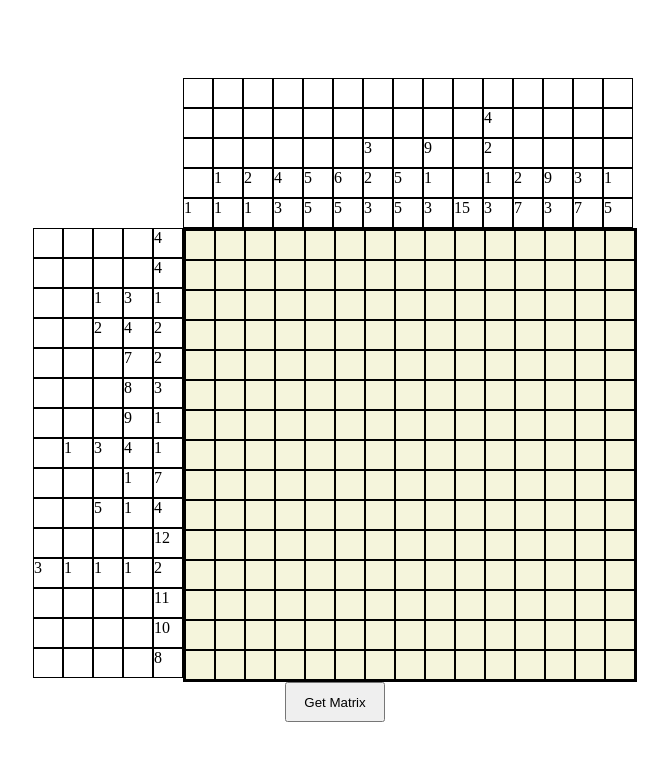
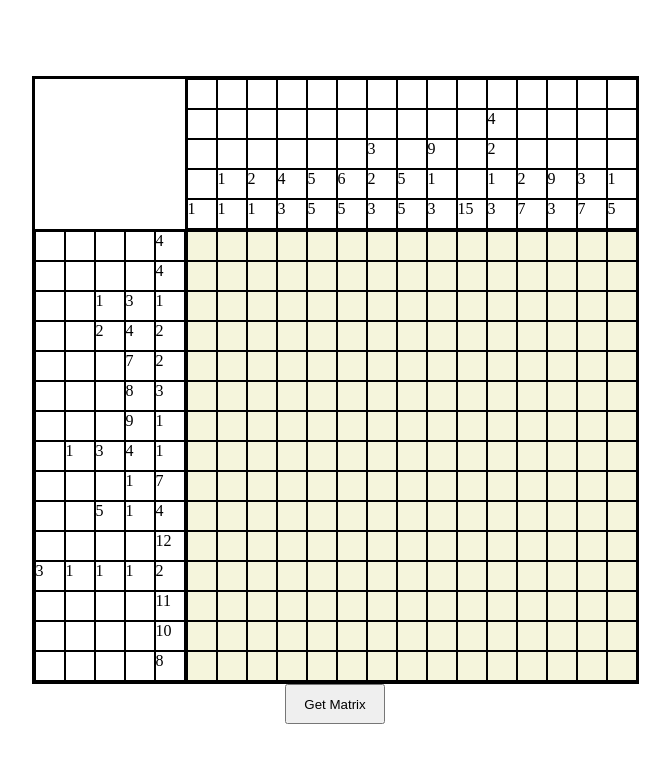
Before and after one commit to marblehands/rs-school-tasks, a plain HTML site: page nonograms/index.html in a window 1280 px wide. Shown: the whole page, without its empty margins (305-975 px from the left). Drawn offline with Linux system fonts and the light colour scheme.

Commit message:
feat: set borders in progress

```diff
--- a/nonograms/styles/styles.css
+++ b/nonograms/styles/styles.css
@@ -27,13 +27,8 @@
 
 .grid-wrapper {
   background-color: beige;
-  border: 2px solid black;
   display: grid;
   width: fit-content;
-}
-
-.grid-item {
-  border: 0.5px solid black;
 }
 
 .btn-get-matrix {
@@ -49,3 +44,37 @@
 .row-wrapper {
   display: flex;
 }
+
+/* Border settings */
+.board-wrapper {
+  border-left: 3px solid black;
+  border-top: 3px solid black;
+  border-bottom: 3px solid black;
+}
+
+.column-hints-wrapper {
+  border-left: 2px solid black;
+  border-right: 2px solid black;
+}
+
+.grid-wrapper {
+  border-top: 2px solid black;
+  border-left: 2px solid black;
+  border-right: 2px solid black;
+}
+
+.row-hints-wrapper {
+  border-top: 2px solid black;
+}
+
+/* .grid-wrapper div:nth-child(5n) {
+  border-right: 1px solid black;
+}
+
+.grid-wrapper div:nth-child(n + 51):nth-child(-n + 60) {
+  border-top: 2px solid black;
+} */
+
+.grid-item {
+  border: 0.3px solid black;
+}
```
